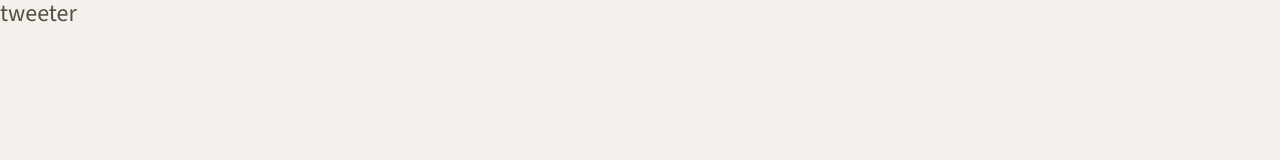
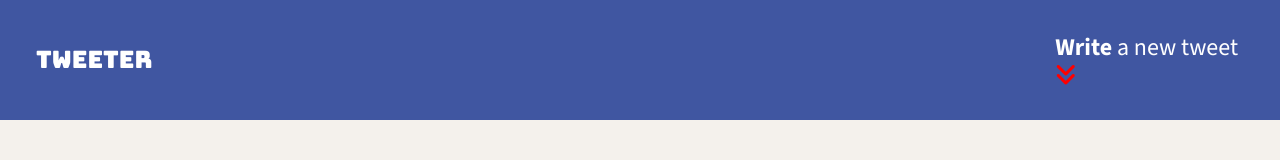
Before and after one commit to vikkisupurrbe/tweeter, a plain HTML site: page public/index.html in a window 1280 px wide. Drawn offline with nearby package versions, Linux system fonts and the light colour scheme.

Commit message:
style: nav bar with CSS

```diff
--- a/public/index.html
+++ b/public/index.html
@@ -6,6 +6,7 @@
 
     <!-- External CSS -->
     <link rel="stylesheet" href="https://cdnjs.cloudflare.com/ajax/libs/normalize/8.0.1/normalize.min.css" type="text/css" />
+    <link rel="stylesheet" href="https://cdnjs.cloudflare.com/ajax/libs/font-awesome/6.7.2/css/all.min.css" integrity="sha512-Evv84Mr4kqVGRNSgIGL/F/aIDqQb7xQ2vcrdIwxfjThSH8CSR7PBEakCr51Ck+w+/U6swU2Im1vVX0SVk9ABhg==" crossorigin="anonymous" referrerpolicy="no-referrer" />
 
     <!-- Fonts -->
     <link rel="preconnect" href="https://fonts.googleapis.com">
@@ -14,6 +15,7 @@
 
     <!-- App CSS -->
     <link rel="stylesheet" href="/styles/layout.css" type="text/css" />
+    <link rel="stylesheet" href="/styles/nav.css" type="text/css" />
 
     <!-- External JS -->
     <script src="https://ajax.googleapis.com/ajax/libs/jquery/3.4.1/jquery.min.js"></script>
@@ -26,6 +28,10 @@
     <!-- Top nav bar (fixed) -->
     <nav>
       <span>tweeter</span>
+      <button class="tweet-button">
+        <p><strong>Write</strong> a new tweet</p>
+        <i class="fa-solid fa-angles-down" style="color: #ff0000;"></i>
+      </button>
     </nav>
 
     <!-- Page-specific (main) content here -->
--- /dev/null
+++ b/public/styles/nav.css
@@ -0,0 +1,30 @@
+/*
+ * Navigation bar
+ */
+
+nav {
+  height: 120px;
+  width: 100%;
+  background-color: #4056A1;
+  color: #ffffff;
+  display: flex;
+  align-items: center;
+  justify-content: space-between;
+  padding: 0 1.5em;
+  box-sizing: border-box;
+}
+
+span {
+  font-family: "Bungee", sans-serif;
+}
+
+.tweet-button {
+  display: flex;
+  flex-direction: column;
+  background: none;
+  border: none;
+  color:#ffffff;
+  p {
+    margin: 0px;
+  }
+}
```
